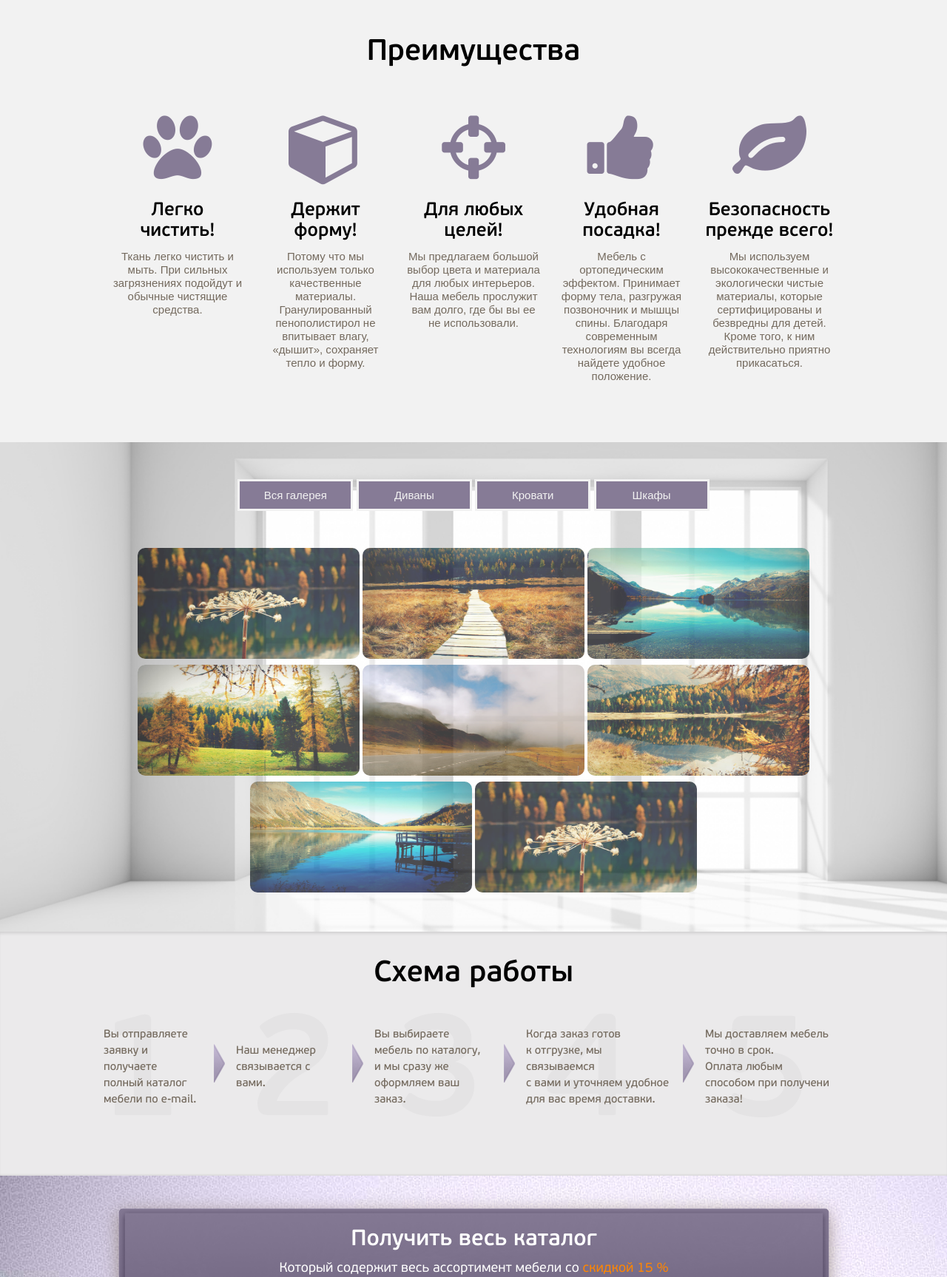
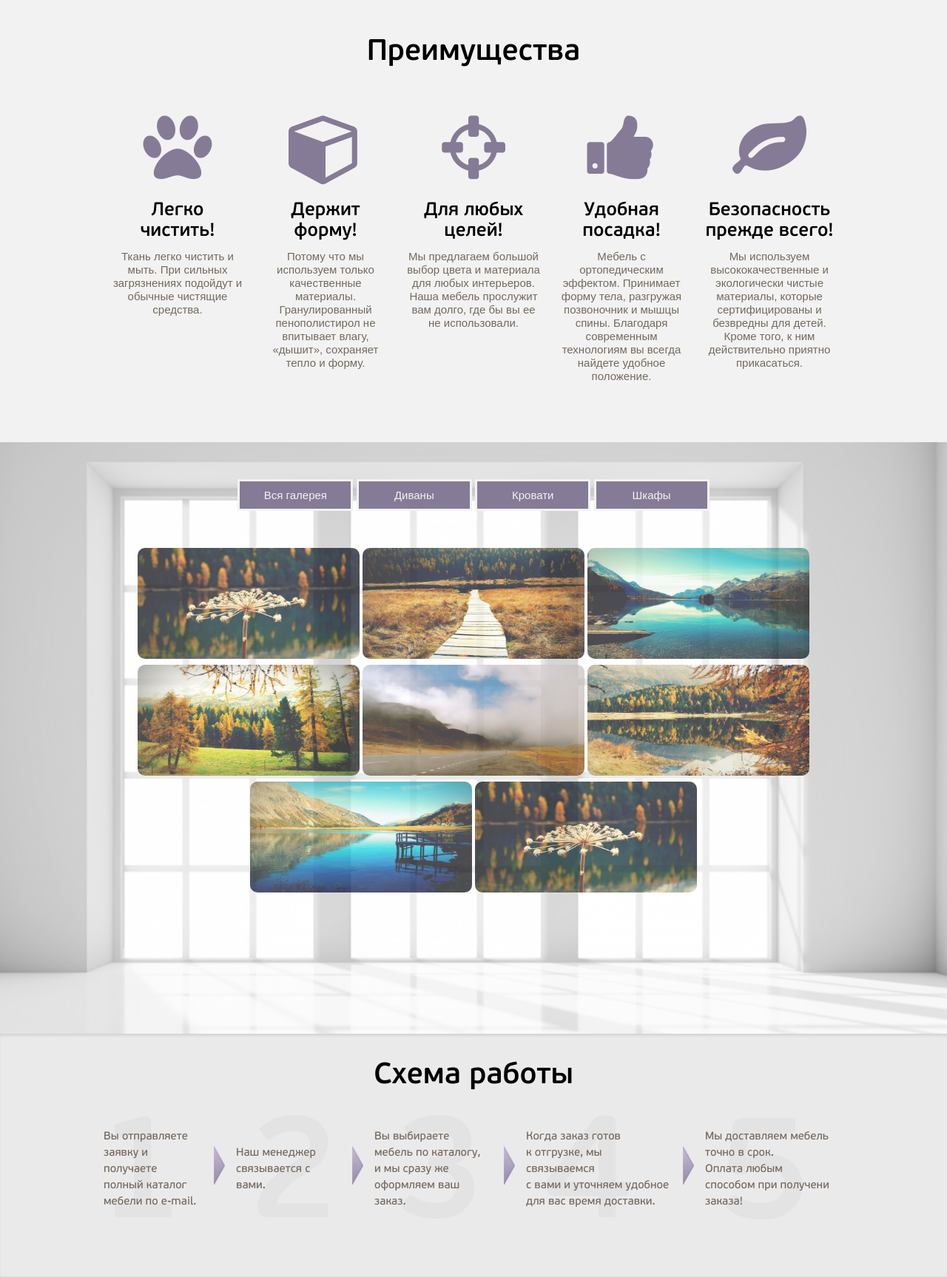
Before and after one commit to kras-landings/kras-landings.github.io, a PHP site: page / in a window 1280 px wide. Shown: the part 1302-3029 px from the top of the page at 74% size. Run offline with PHP 8.4, Linux system fonts and the light colour scheme; some libraries are stand-ins or nearby versions.

Commit message:
Some changes in gallery

```diff
--- a/css/user_style.css
+++ b/css/user_style.css
@@ -589,9 +589,10 @@ p.bot{
 
 }
 .gallery{
-    background: url(../i/bg_wrap.jpg) no-repeat;
+    background: url(../i/bg_wrap.jpg) no-repeat center center;
     background-size: cover;
     padding: 50px;
+    height: 700px;
 }
 .gallery a{
     text-decoration: none;
@@ -626,16 +627,17 @@ p.bot{
 .mix{
     margin: auto;
     opacity: 0.7;
+    overflow: hidden;
     width: 300px;
     height: 150px;
     background: #f2f2f2;
     border-radius: 10px;
-    overflow: hidden;
     margin-top: 5px;
-    transition: opacity 0.35s;
+    transition: box-shadow, opacity 0.35s;
 }
 .mix:hover{
     opacity: 1;
+    overflow: hidden;
 }
 .mix img{
     position: relative;
```
